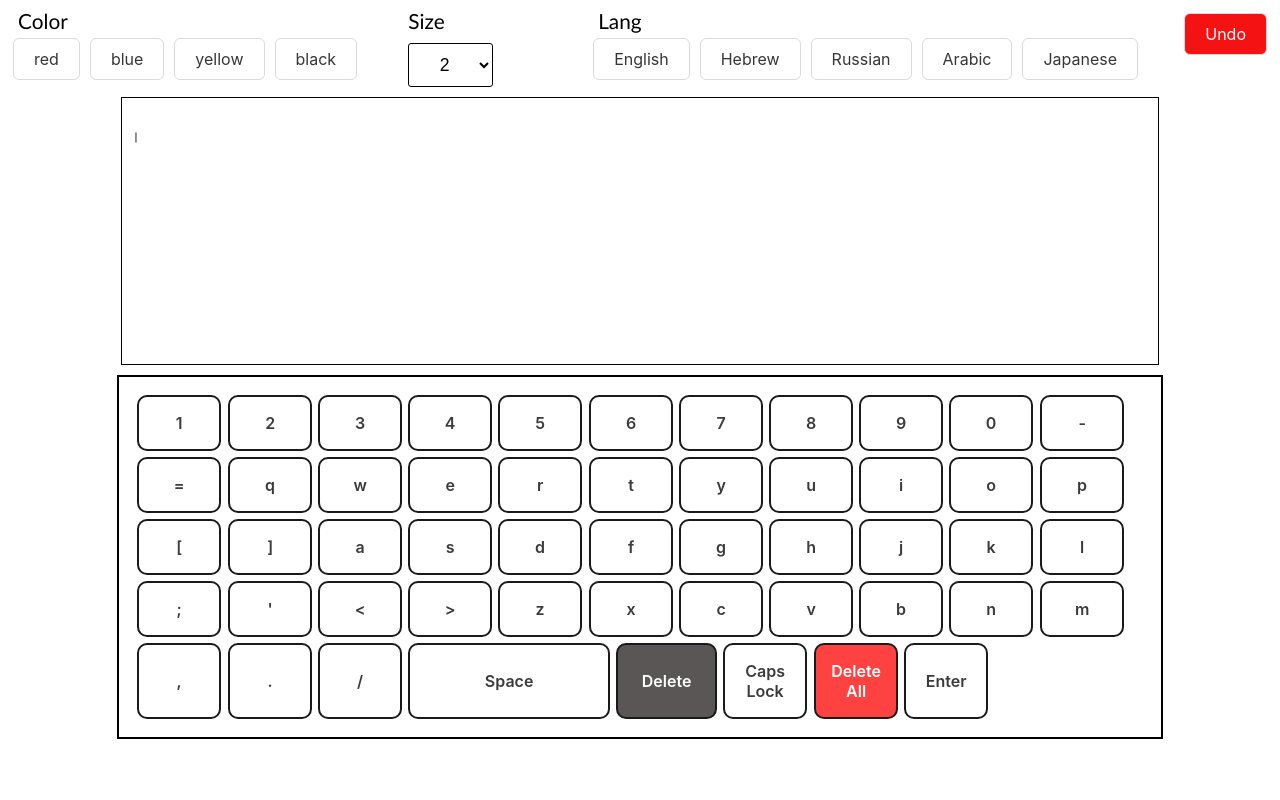
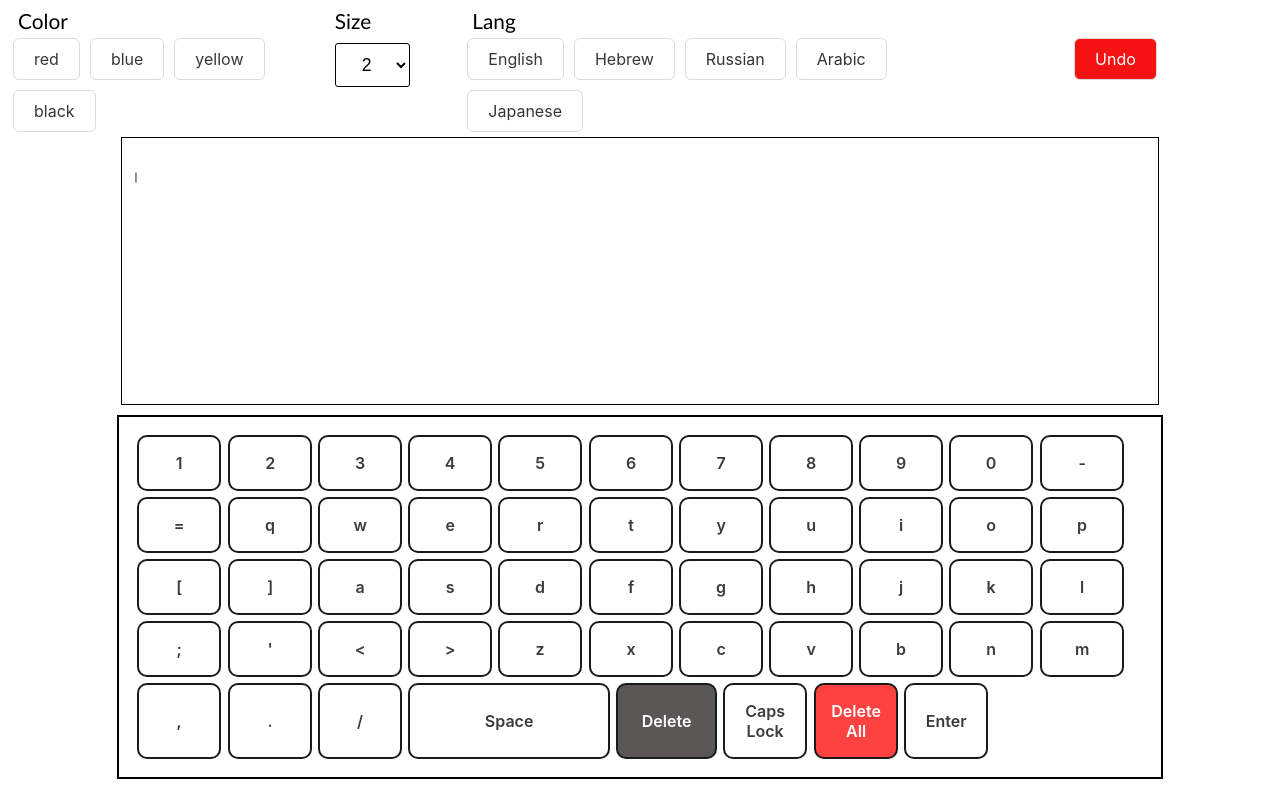
Before and after one commit to YoadRX/keyboard, a React (Vite) app: page / in a window 1280 px wide. Built offline with nearby package versions, Linux system fonts and the light colour scheme.

Commit message:
final css

```diff
--- a/src/Components/Btn.css
+++ b/src/Components/Btn.css
@@ -88,4 +88,5 @@ select,option{
 #undo{
   background-color: rgb(244, 18, 18);
   color: white  ;
+  margin:30px 9vw;
 }
```
